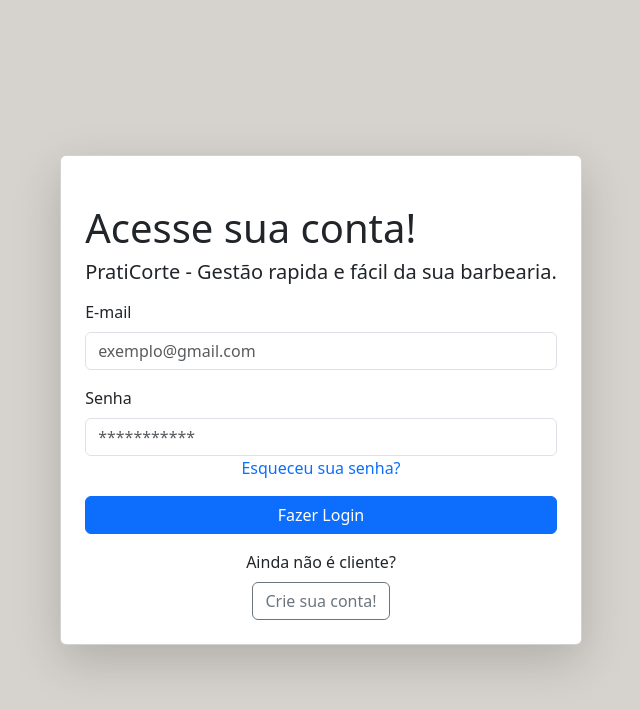
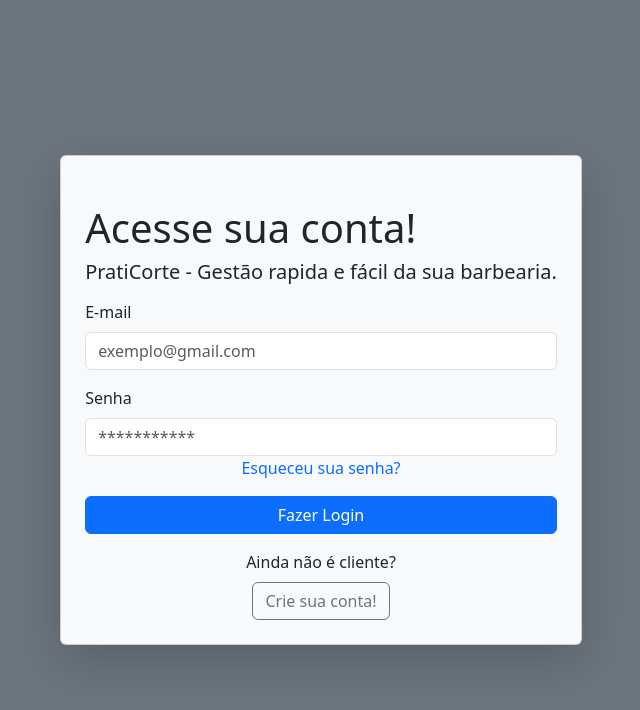
Before and after one commit to guilhermeKuffner/PratiCorte, a React (Create React App) app: page / in a window 1280 px wide. Shown: the top 710 px of the page, without its empty margins (319-959 px from the left). Built offline with nearby package versions, Linux system fonts and the light colour scheme.

Commit message:
ajuste estilização

```diff
--- a/src/App.js
+++ b/src/App.js
@@ -4,7 +4,7 @@ import AppRoutes from './config/routes';
 class App extends React.Component {
   render() {
       return (
-          <div className="main-container">
+          <div className="main-container bg-secondary">
             <AppRoutes />
           </div>
       )
--- a/src/style.css
+++ b/src/style.css
@@ -5,6 +5,5 @@
     flex-direction: column;
     height: 100vh;
     width: 100vw;
-    background-color: #D6D3CE;
     font-size: 1rem;
   }
--- a/src/view/conta/loginAndRegister.js
+++ b/src/view/conta/loginAndRegister.js
@@ -28,7 +28,7 @@ class Login extends React.Component {
             <>
                 {
                     <div className="container d-flex flex-column justify-content-center align-items-center">
-                        <div className="card p-4 shadow-lg bg-white rounded">
+                        <div className="card p-4 shadow-lg bg-light rounded">
                             <div className="mb-2">
                                 <img src="" alt="" />
                                 <h1 className="mb-2">Acesse sua conta!</h1>
```
